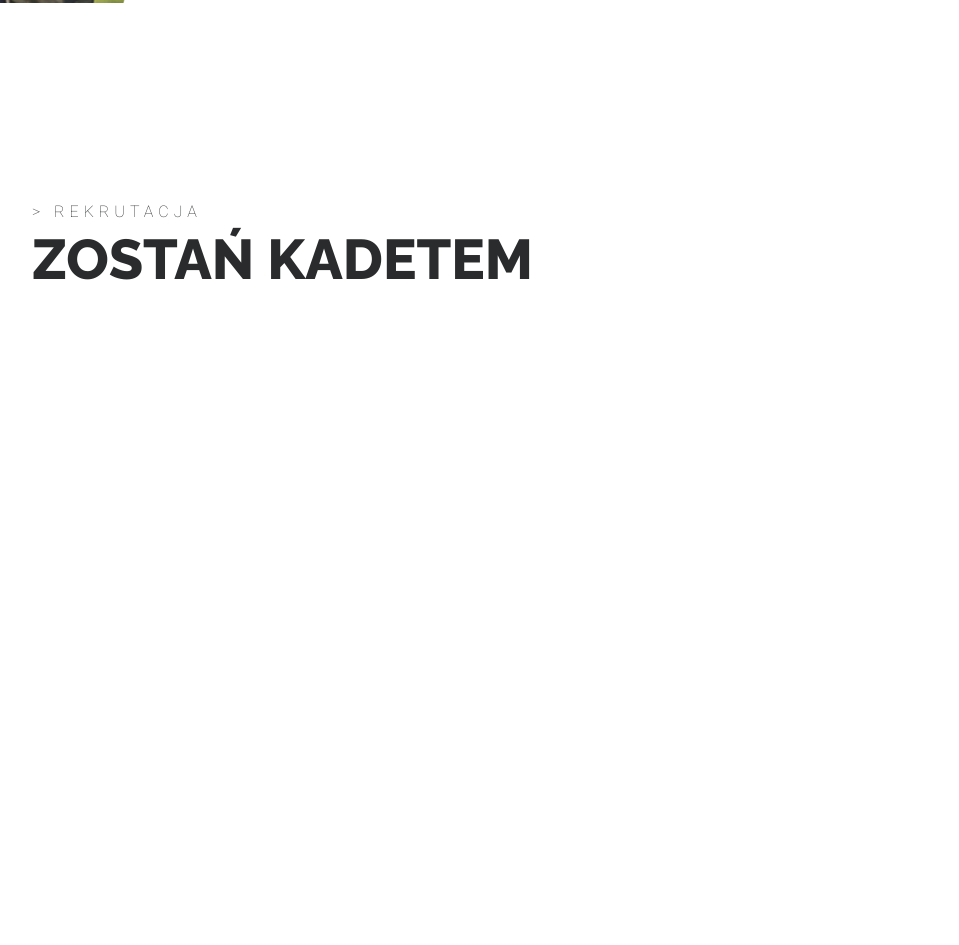
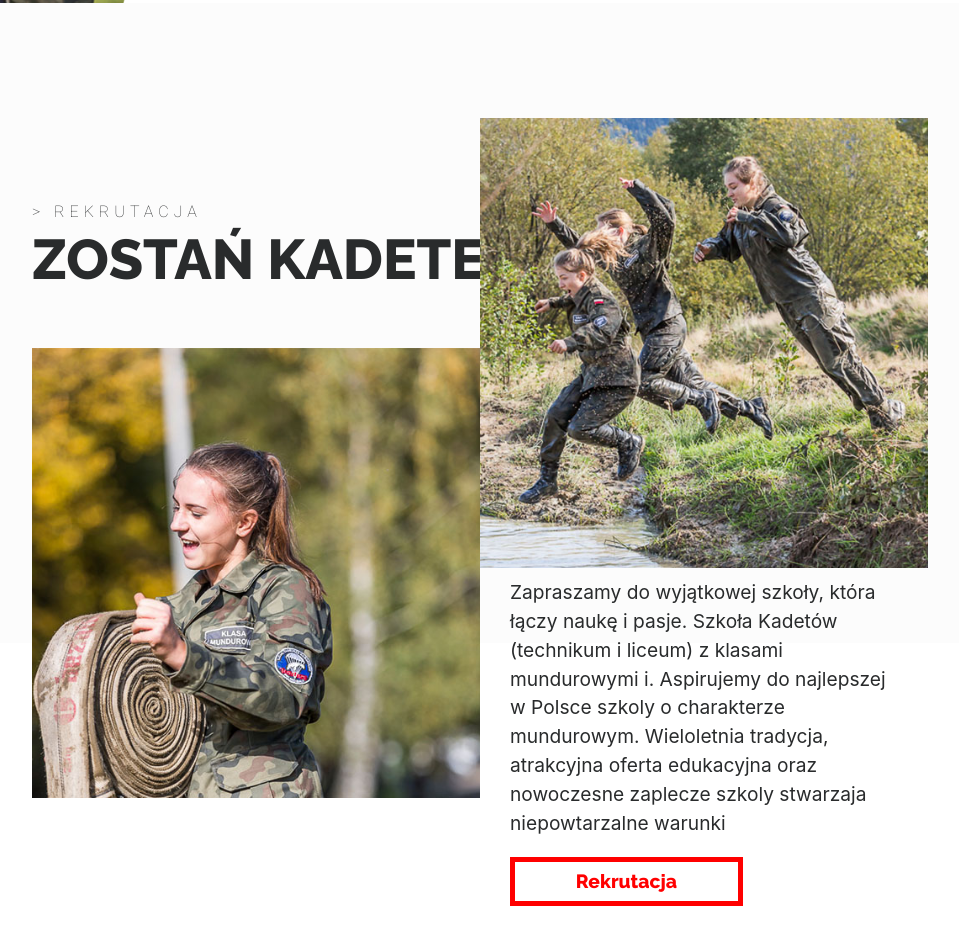
Before and after one commit to 01miC/sz-kdt, a website: page home-lo.html in a window 1280 px wide. Shown: the part 797-1742 px from the top of the page, without its empty margins (160-1119 px from the left). Drawn offline with nearby package versions, Linux system fonts and the light colour scheme; a script that the page names is missing.

Commit message:
Add section 'rekrutacje'

```diff
--- a/home-lo.html
+++ b/home-lo.html
@@ -79,12 +79,23 @@
                        </div>
 
 
-                <div class="container-fluid rounder-0 p-0">
-                  <div class="rekrutacjacontent ">
+                <div class="container-fluid rounder-0 p-0 bg-light">
+                  <div class="rekrutacjacontent">
                       <h6 class="display-6 ">> Rekrutacja</h6>
-                      <h1 class="display-4 d-flex justify-content-start">Zostań kadetem</h1>
-                      <div class="rekrutacjaimage-right"></div>
-                      <div class="rekrutacjaimage-left"></div>
+                      <h1 class="display-4 ">Zostań kadetem</h1>
+                      <div class="rekrutacjaimage-right float-right">
+                          <div class="parallel"></div>
+                      </div>
+                      <div class="rekrutacjaimage-left float-left">
+                          <div class="parallel"></div>
+                      </div>
+                      <p class="float-right">Zapraszamy do wyjątkowej szkoły, która łączy naukę i pasje.
+                        Szkoła Kadetów (technikum i liceum) z klasami mundurowymi i.
+                        Aspirujemy do najlepszej w Polsce szkoly o charakterze mundurowym.
+                        Wieloletnia tradycja, atrakcyjna oferta edukacyjna oraz nowoczesne
+                        zaplecze szkoly stwarzaja niepowtarzalne warunki <br>
+                        <a class="" href="#" role="button"><button>Rekrutacja</button></a></p>
+
                   </div>
 
                 </div>
--- a/sass/style.scss
+++ b/sass/style.scss
@@ -144,6 +144,7 @@
 
   .jumbotron {
       padding:0;
+      margin:0;
       background:url(../images/jumbo_bg.png) no-repeat;
       background-position: center center;
       background-size:cover;
@@ -175,13 +176,64 @@
       }
 
   }
+.bg-light {
+    background-color:rgb(252, 252, 252);
+    height:80%;
+}
+  .rekrutacjacontent {
+      max-width:70%;
+      margin:0 auto;
+      position:relative;
+      h6 {
+          padding-top:200px;
+      }
+      .rekrutacjaimage-right {
+          width:50%;
+          height:450px;
+          background:url(../images/rekrutacjaright_main.jpg) no-repeat;
+          background-position: center center;
+          background-size:cover;
+          position:absolute;
+          top:40%;
+          right:0;
+      }
+      .rekrutacjaimage-left {
+        width:50%;
+        height:450px;
+        background:url(../images/rekrutacjaleft_main.jpg) no-repeat;
+        background-position: center center;
+        background-size:cover;
+        position:absolute;
+        top:120%;
+        left:0;
+      }
+      p {
+        width:50%;
+        margin-top:270px;
+        padding: 10px 30px;
+        font-size:1.2rem;
+        button {
+            width:60%;
+            margin-top:20px;
+            border:5px solid red;
+            background: transparent;
+            padding: 5px 30px;
+            font-family: 'Raleway';
+            font-weight:800;
+            color:red;
+            cursor: pointer;
+            &:hover {
+                background-color: red;
+                color:#fff;
+                transition: all 0.1s ease-in-out;
+            }
+            &:active {
+                border:4px solid red;
+                margin-left:1px;
+            }
+        }
+      }
 
-  .rekrutacjacontent {
-      width:70%;
-      margin:0 auto;
-      h6 {
-          margin-top:200px;
-      }
   }
 
 
```
Also changed, not shown: images/rekrutacjaleft_main.jpg (added), images/rekrutacjaright_main.jpg (added), sass/style.css, sass/style.min.css.
